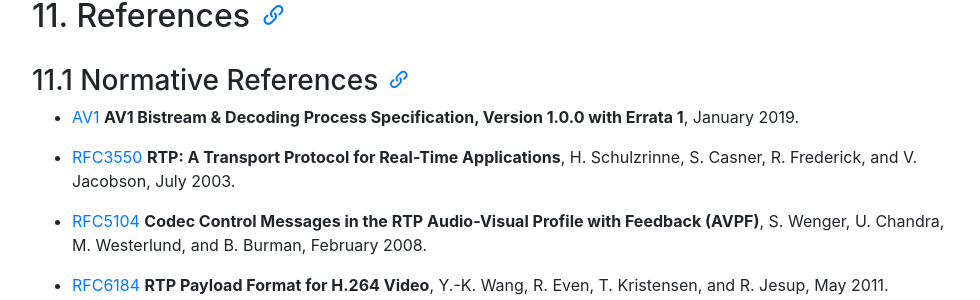
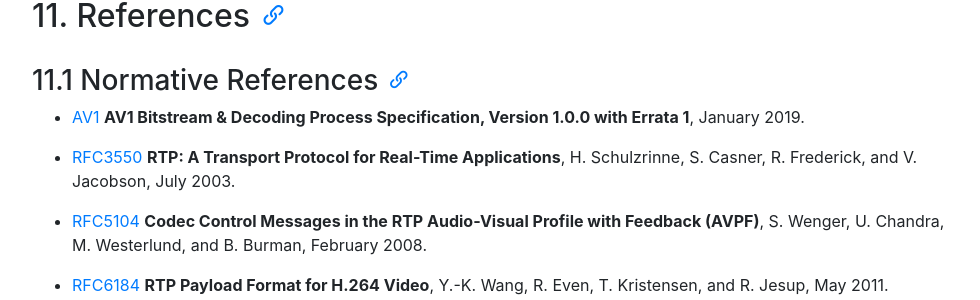
Before and after one commit to AOMediaCodec/av1-rtp-spec, a Jekyll site: the page built from index.md, in a window 1280 px wide and 900 px high, scrolled down 15468 px. Shown: the part 153-453 px from the top of the window, without its empty margins (53-1033 px from the left). Built offline with Jekyll 4.4.1, drawn with Linux system fonts in a browser that asks for light colours; nearby versions of some CDN libraries.

Commit message:
Bistream -> Bitstream

```diff
--- a/av1-rtp-spec.md
+++ b/av1-rtp-spec.md
@@ -543,7 +543,7 @@ End-to-end security services such as authentication, integrity, or confidentiali
 ### 11.1 Normative References
 
 
-* [AV1] **AV1 Bistream & Decoding Process Specification, Version 1.0.0 with Errata 1**, January 2019.
+* [AV1] **AV1 Bitstream & Decoding Process Specification, Version 1.0.0 with Errata 1**, January 2019.
 
 * [RFC3550] **RTP: A Transport Protocol for Real-Time Applications**, H. Schulzrinne, S. Casner, R. Frederick, and V. Jacobson, July 2003.
 
```
